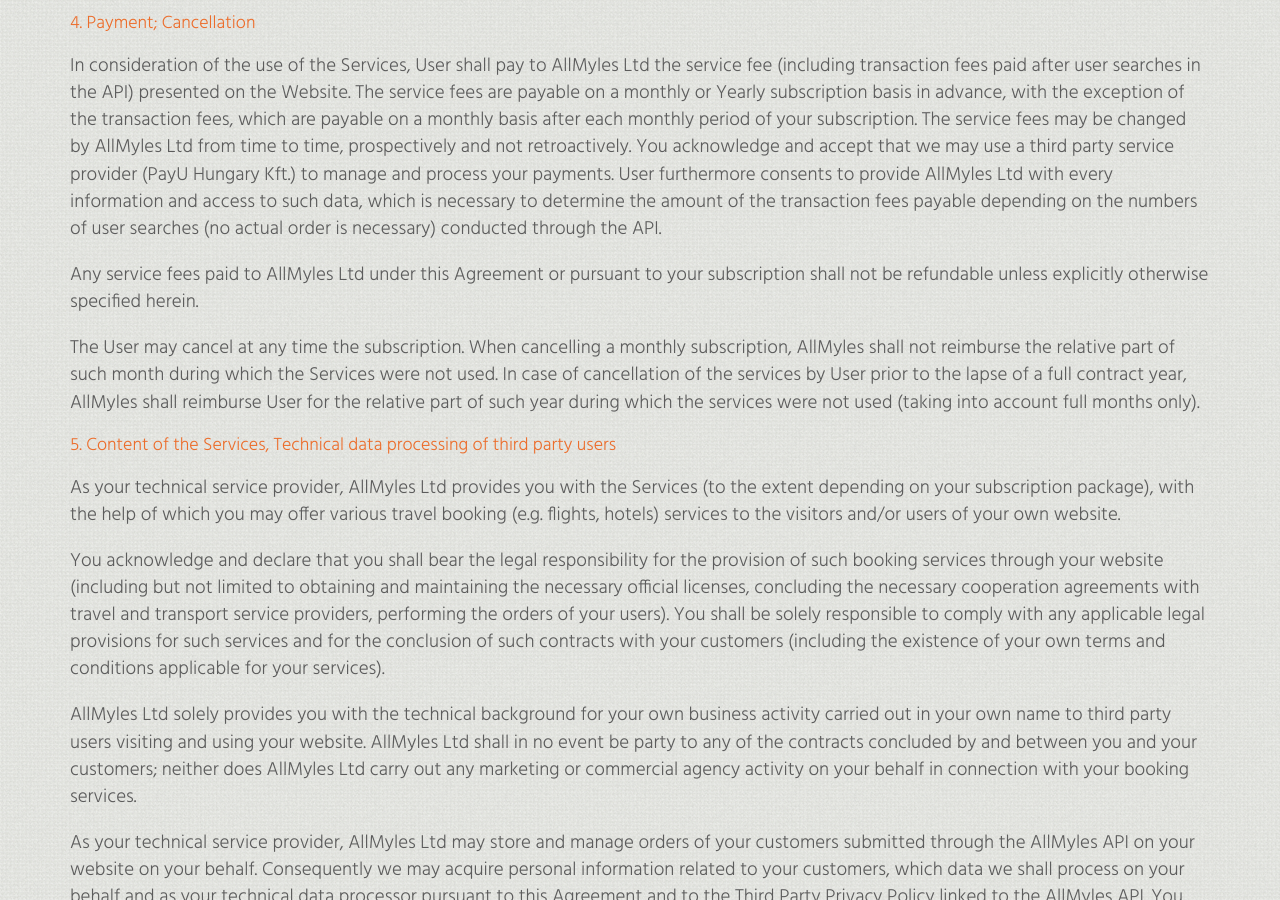
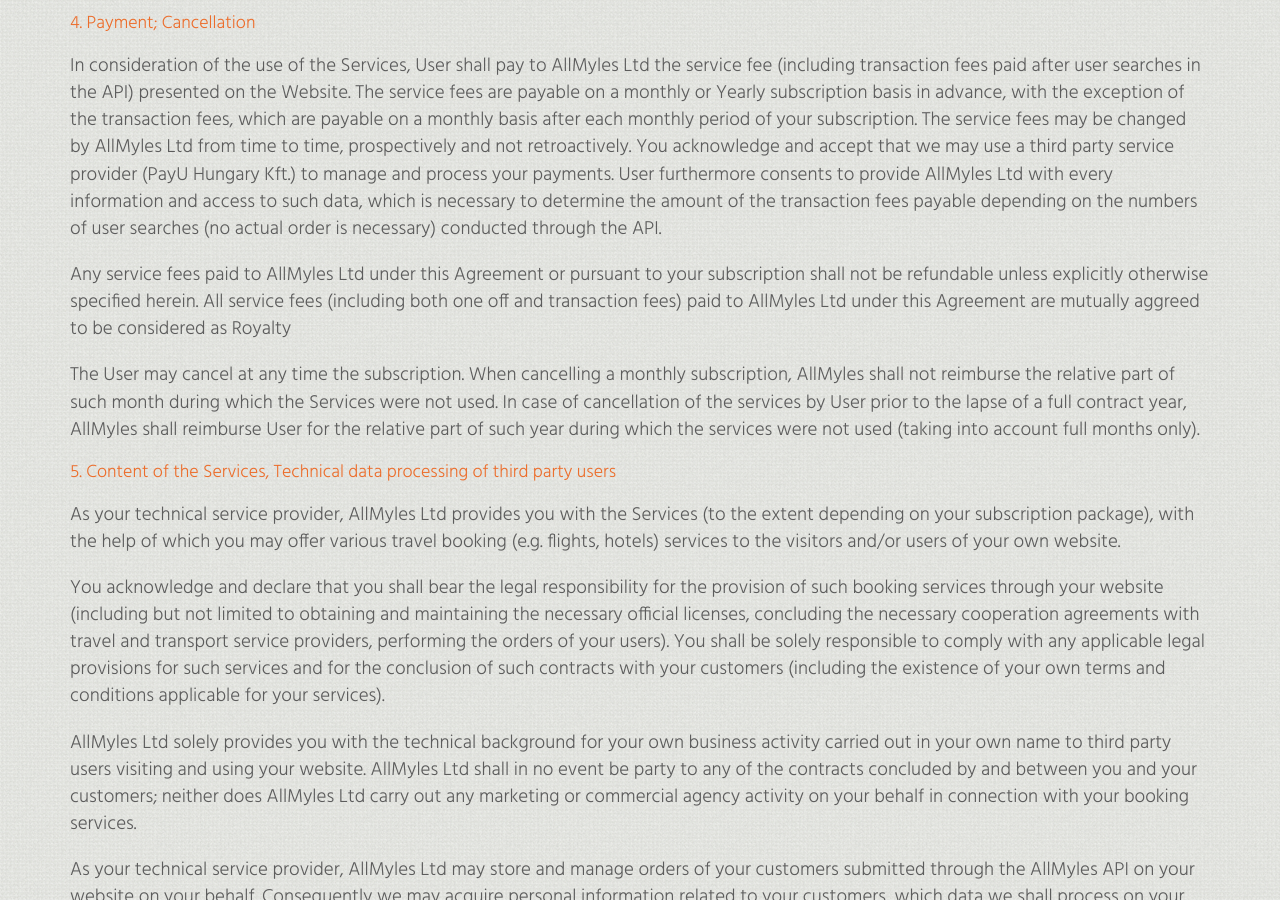
Before and after one commit to balazsszilardtoth/allmyles.github.io, a Jekyll site: the page built from tos.html, in a window 1280 px wide and 900 px high, scrolled down 1769 px. Built offline with Jekyll 4.4.1, drawn with Linux system fonts in a browser that asks for light colours; nearby versions of some CDN libraries.

Commit message:
include consideration of fees as royalty

```diff
--- a/tos.html
+++ b/tos.html
@@ -34,7 +34,7 @@ title: Terms of Services - Allmyles
 		<h4>4. Payment; Cancellation</h4>
 		<p>In consideration of the use of the Services, User shall pay to AllMyles Ltd the service fee (including transaction fees paid after user searches in the API) presented on the Website. The service fees are payable on a monthly or Yearly subscription basis in advance, with the exception of the transaction fees, which are payable on a monthly basis after each monthly period of your subscription. The service fees may be changed by AllMyles Ltd from time to time, prospectively and not retroactively. You acknowledge and accept that we may use a third party service provider (PayU Hungary Kft.) to manage and process your payments. User furthermore consents to provide AllMyles Ltd with every information and access to such data, which is necessary to determine the amount of the transaction fees payable depending on the numbers of user searches (no actual order is necessary) conducted through the API.</p>
 
-		<p>Any service fees paid to AllMyles Ltd under this Agreement or pursuant to your subscription shall not be refundable unless explicitly otherwise specified herein.</p>
+		<p>Any service fees paid to AllMyles Ltd under this Agreement or pursuant to your subscription shall not be refundable unless explicitly otherwise specified herein. All service fees (including both one off and transaction fees) paid to AllMyles Ltd under this Agreement are mutually aggreed to be considered as Royalty</p>
 
 		<p>The User may cancel at any time the subscription. When cancelling a monthly subscription, AllMyles shall not reimburse the relative part of such month during which the Services were not used. In case of cancellation of the services by User prior to the lapse of a full contract year, AllMyles shall reimburse User for the relative part of such year during which the services were not used (taking into account full months only).</p>
 
```
